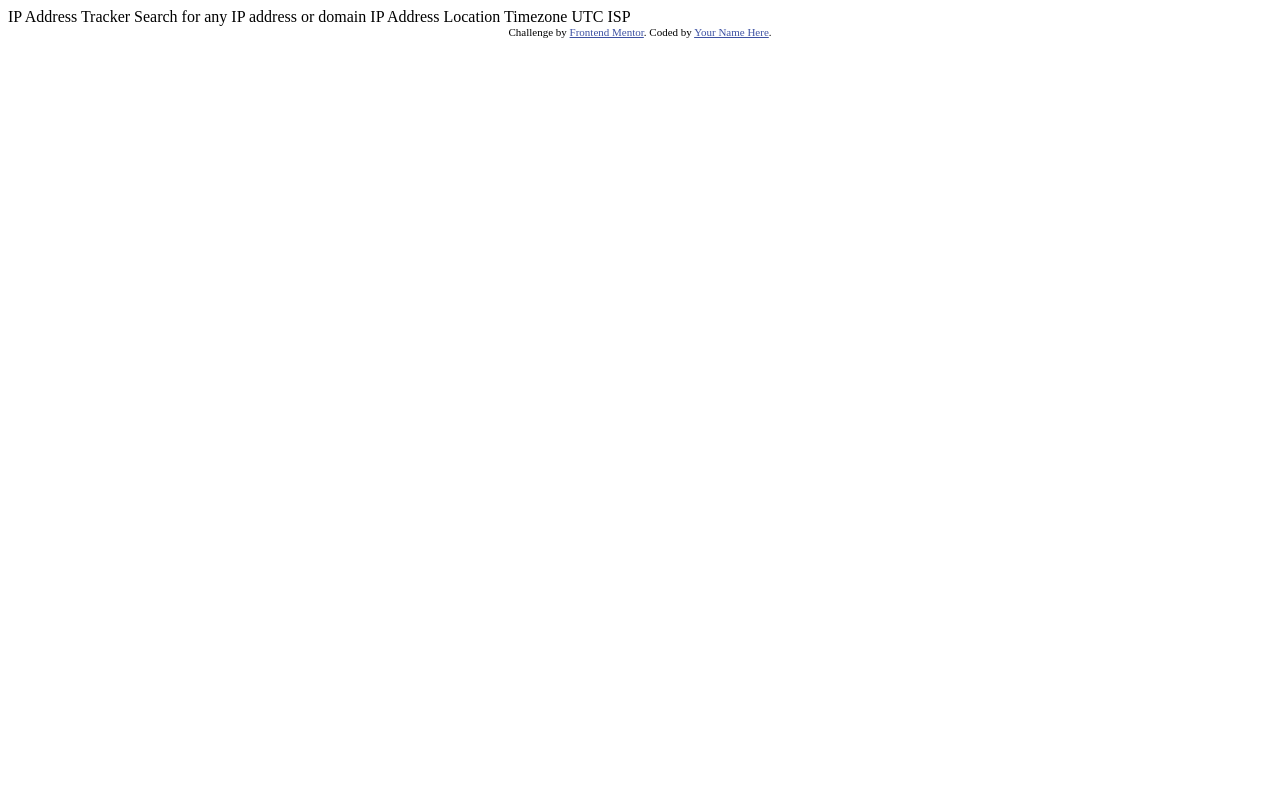
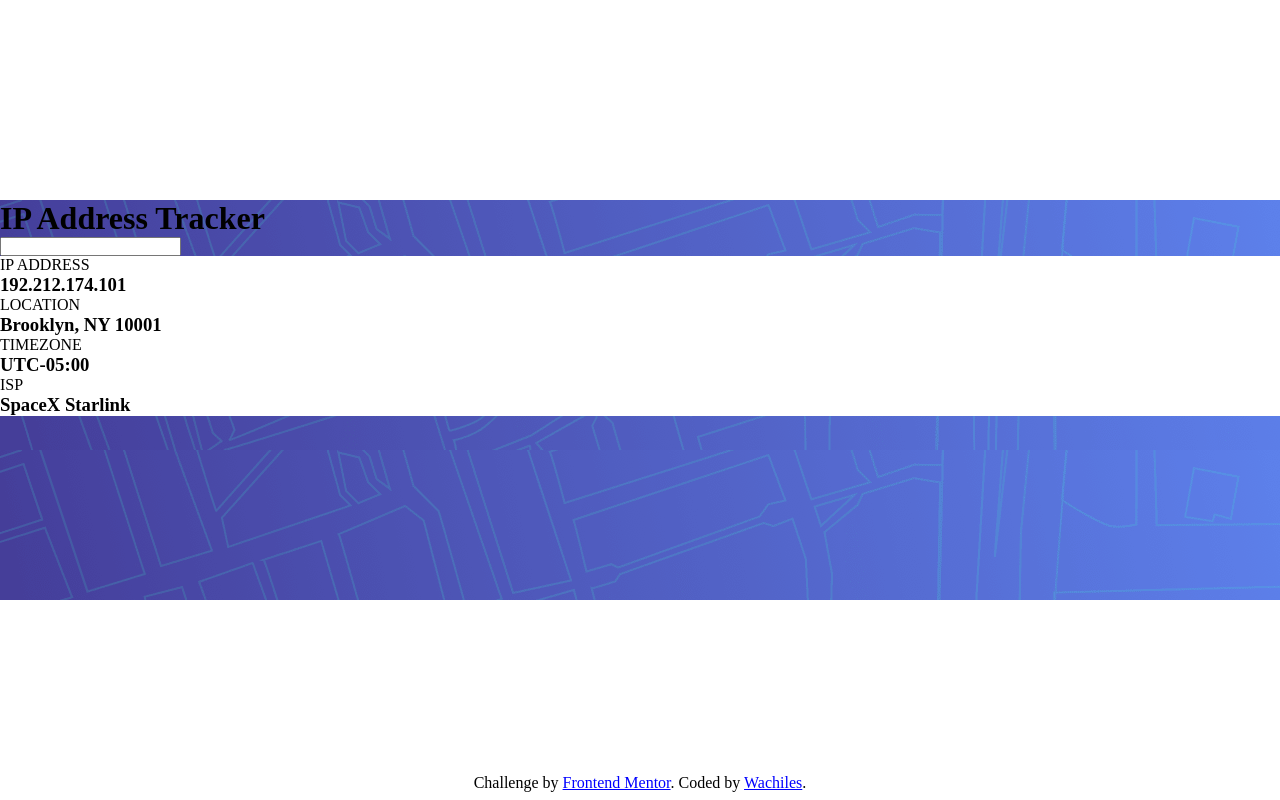
Before and after one commit to wallacycaike/ip-address-tracker, a plain HTML site: page index.html in a window 1280 px wide. Drawn offline with Linux system fonts and the light colour scheme.

Commit message:
html and initial styles

```diff
--- a/index.html
+++ b/index.html
@@ -1,34 +1,90 @@
 <!DOCTYPE html>
 <html lang="en">
-<head>
-  <meta charset="UTF-8">
-  <meta name="viewport" content="width=device-width, initial-scale=1.0"> <!-- displays site properly based on user's device -->
+  <head>
+    <meta charset="UTF-8" />
+    <meta name="viewport" content="width=device-width, initial-scale=1.0" />
+    <!-- displays site properly based on user's device -->
 
-  <link rel="icon" type="image/png" sizes="32x32" href="./images/favicon-32x32.png">
+    <link
+      rel="icon"
+      type="image/png"
+      sizes="32x32"
+      href="./images/favicon-32x32.png"
+    />
 
-  <title>Frontend Mentor | IP Address Tracker</title>
+    <title>Frontend Mentor | IP Address Tracker</title>
 
-  <!-- Feel free to remove these styles or customise in your own stylesheet 👍 -->
-  <style>
-    .attribution { font-size: 11px; text-align: center; }
-    .attribution a { color: hsl(228, 45%, 44%); }
-  </style>
-</head>
-<body>
+    <!-- Feel free to remove these styles or customise in your own stylesheet 👍 -->
+    <style>
+      * {
+        margin: 0;
+        padding: 0;
+      }
 
-  IP Address Tracker
+      body {
+        min-height: 100vh;
+        display: flex;
+        flex-direction: column;
+        justify-content: center;
+        align-items: center;
+      }
 
-  Search for any IP address or domain
+      .header-content {
+        min-height: 50vh;
+        width: 100%;
+        background-image: url('/images/pattern-bg.png');
+      }
 
-  IP Address
-  Location
-  Timezone
-    UTC <!-- add offset value dynamically using the API -->
-  ISP
+      .ip-infos {
+        background-color: #fff;
+      }
 
-  <div class="attribution">
-    Challenge by <a href="https://www.frontendmentor.io?ref=challenge" target="_blank">Frontend Mentor</a>.
-    Coded by <a href="#">Your Name Here</a>.
-  </div>
-</body>
+      .attribution {
+        position: fixed;
+        bottom: 0.5rem;
+        text-align: center;
+      }
+
+      .attribution a {
+        color: blue;
+      }
+    </style>
+  </head>
+  <body>
+    <header class="header-content">
+      <div class="ip-header">
+        <h1 class="ip-title">IP Address Tracker</h1>
+        <input type="text" />
+      </div>
+      <div class="ip-infos">
+        <div class="ip-address">
+          <span>IP ADDRESS</span>
+          <h3>192.212.174.101</h3>
+        </div>
+        <div class="ip-location">
+          <span>LOCATION</span>
+          <h3>Brooklyn, NY 10001</h3>
+        </div>
+        <div class="ip-timezone">
+          <span>TIMEZONE</span>
+          <h3>UTC-05:00</h3>
+        </div>
+        <div class="ip-isp">
+          <span>ISP</span>
+          <h3>SpaceX Starlink</h3>
+        </div>
+      </div>
+    </header>
+    <main class="main-content">
+      <div id="map">
+        <!-- Aqui vai ficar o mapa -->
+      </div>
+    </main>
+    <footer class="attribution">
+      Challenge by
+      <a href="https://www.frontendmentor.io?ref=challenge" target="_blank"
+        >Frontend Mentor</a
+      >. Coded by <a href="https://github.com/wallacycaike">Wachiles</a>.
+    </footer>
+  </body>
 </html>
```
